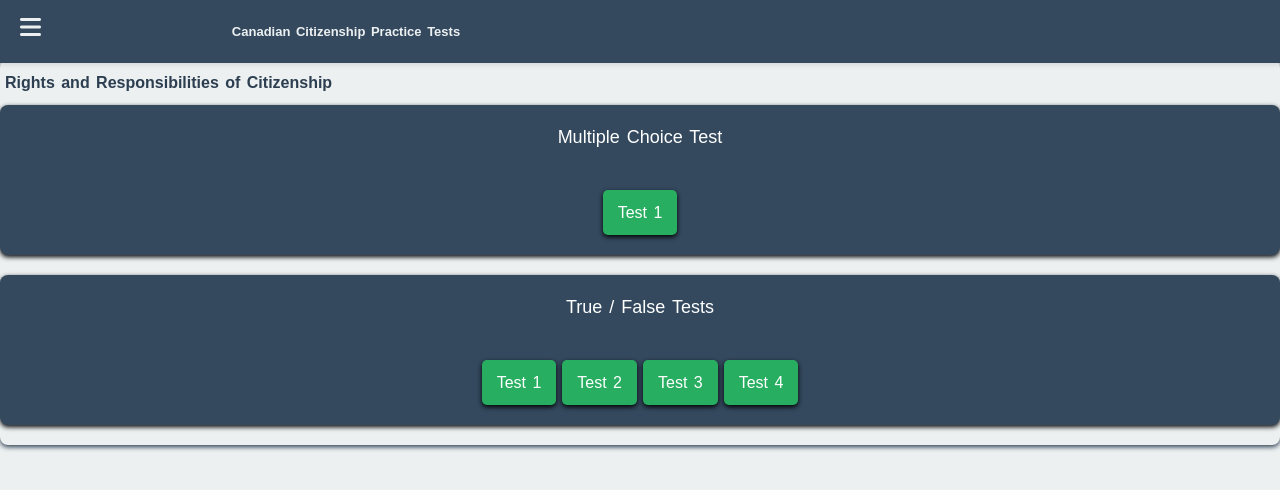
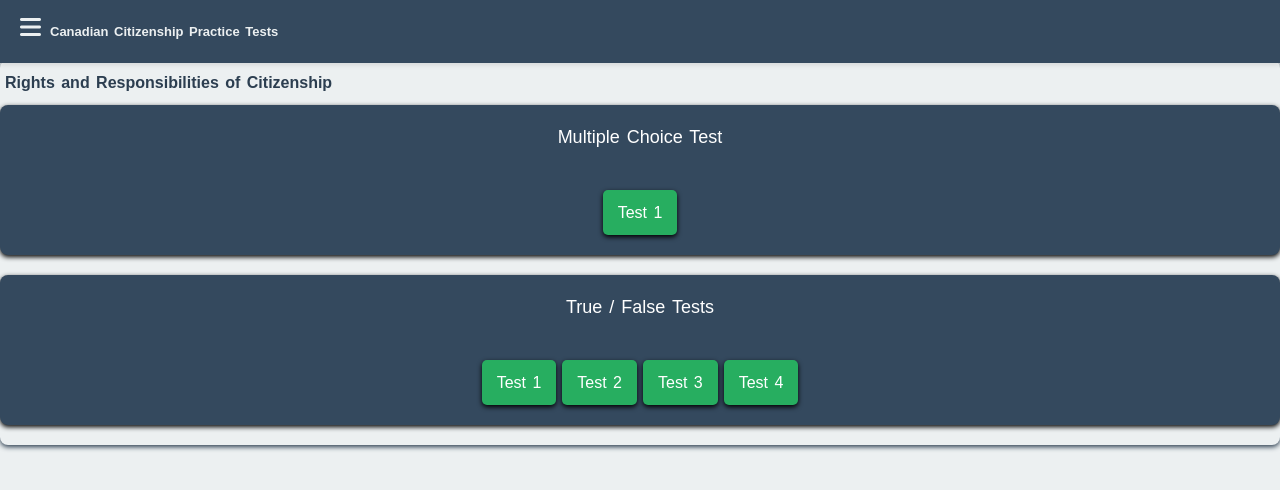
Before and after one commit to shersuz91/questionCanada, a plain HTML site: page index.html in a window 1280 px wide. Drawn offline with Linux system fonts and the light colour scheme.

Commit message:
Restore original styles in styles.css

```diff
--- a/styles.css
+++ b/styles.css
@@ -49,8 +49,8 @@ ul {
 h5 {
     color: var(--color-5);
     font-size: 13px;
-    text-align: center;
-    margin: 16px 0 16px 26px;
+    text-align: left;
+    margin: 10px 0 10px 50px;
     width: 50%;
     padding: 0;
 }
```
